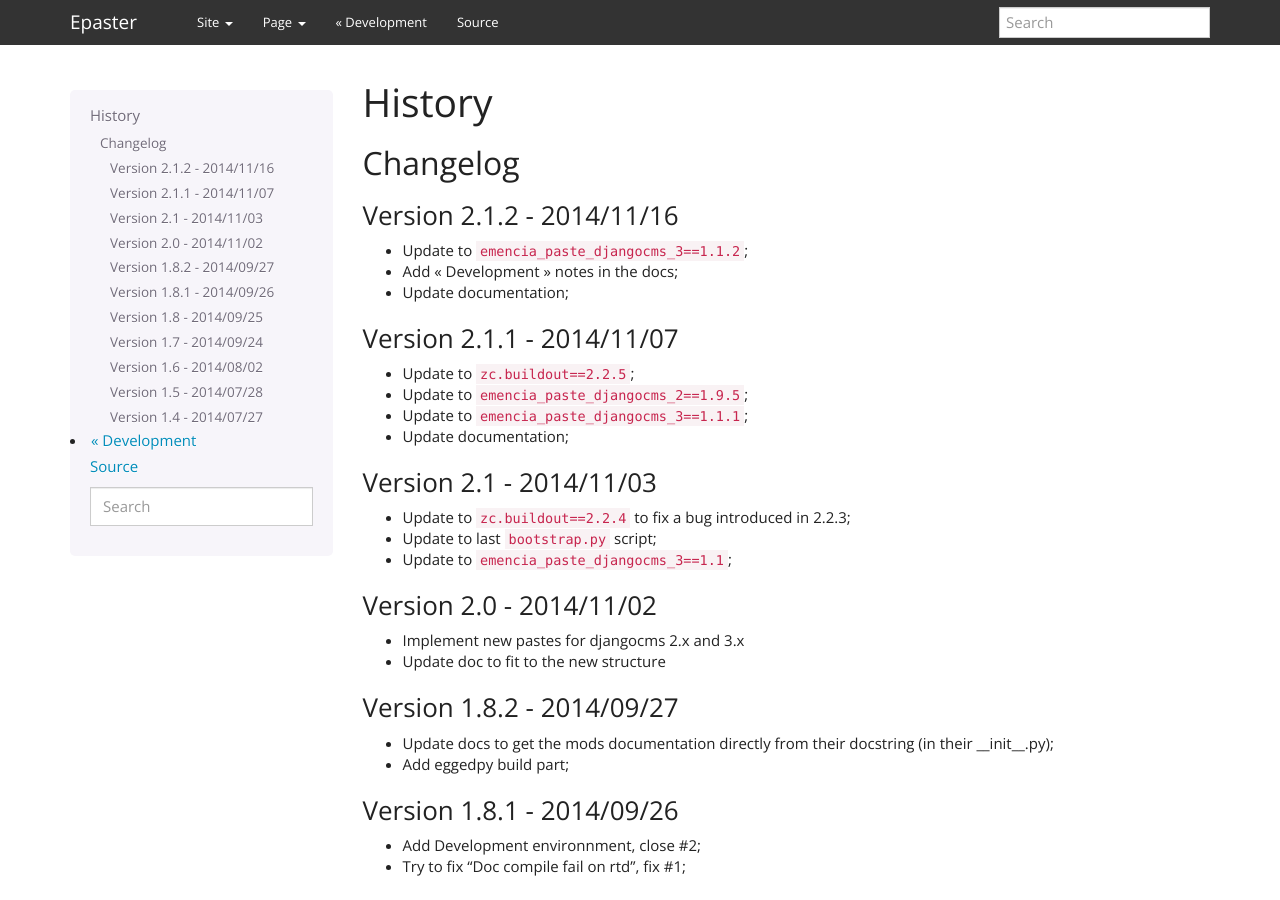
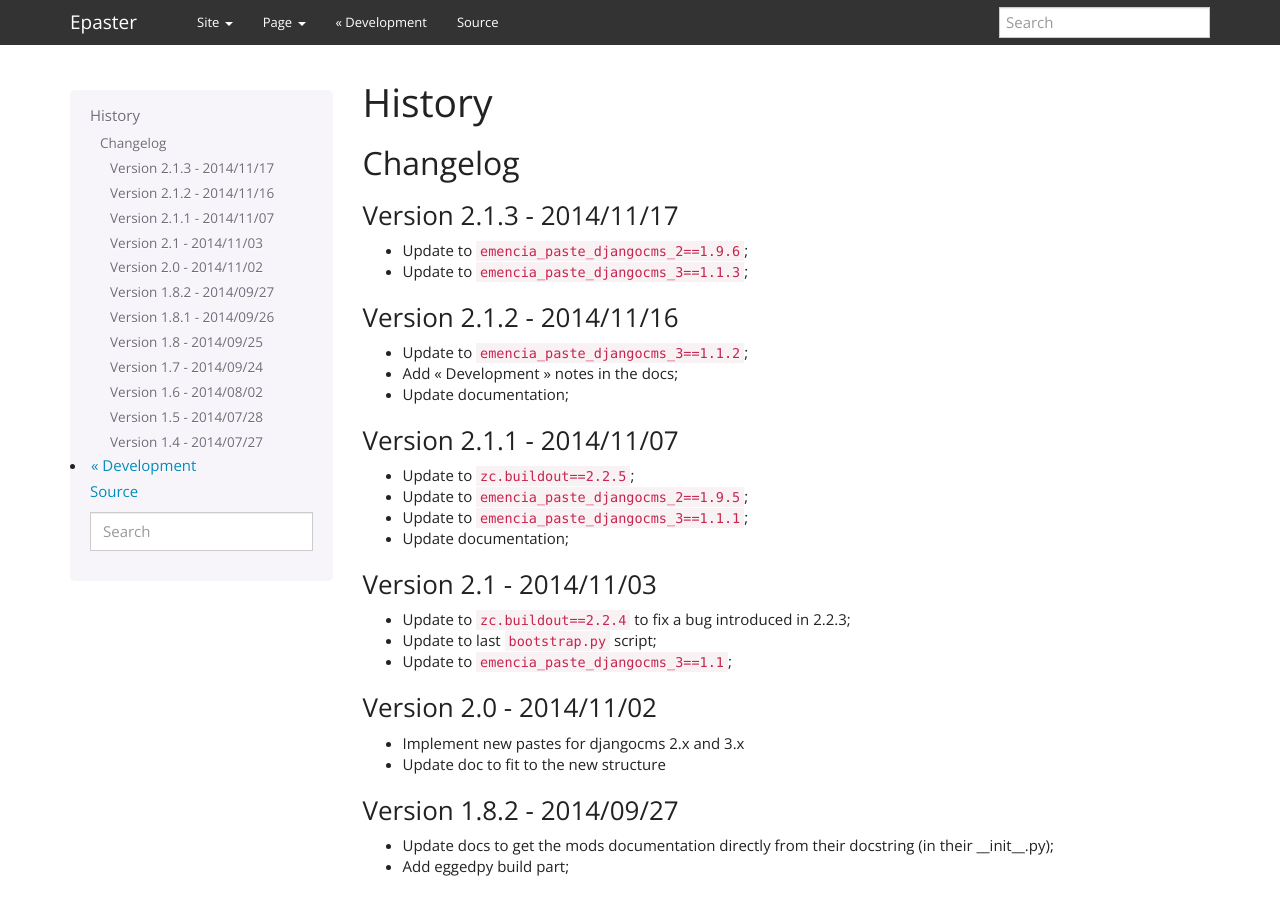
Before and after one commit to emencia/Epaster, a Sphinx documentation site: the page built from docs/history.rst, in a window 1280 px wide and 900 px high. Built offline with Sphinx 7.4.7, drawn with Linux system fonts in a browser that asks for light colours; the version number could not be read and is left out.

Commit message:
* Update to 'emencia_paste_djangocms_2==1.9.6'; * Update to 'emencia_paste_djangocms_3==1.1.3'; * bump to 2.1.3;

```diff
--- a/docs/emencia_paste_djangocms_2.rst
+++ b/docs/emencia_paste_djangocms_2.rst
@@ -344,6 +344,11 @@ At the time of installation, an automatic patch (that can be viewed in the ``pat
 Changelogs
 ==========
 
+Version 1.9.6 - 2014/11/17
+--------------------------
+
+* Mount 500 and 404 page view in urls.py when debug mode is activated;
+
 Version 1.9.5 - 2014/11/07
 --------------------------
 
--- a/docs/emencia_paste_djangocms_3.rst
+++ b/docs/emencia_paste_djangocms_3.rst
@@ -384,6 +384,11 @@ zinnia
 Changelogs
 ==========
 
+Version 1.1.3 - 2014/11/17
+--------------------------
+
+* Mount 500 and 404 page view in urls.py when debug mode is activated;
+
 Version 1.1.2 - 2014/11/16
 --------------------------
 
--- a/docs/history.rst
+++ b/docs/history.rst
@@ -7,6 +7,12 @@ History
 
 Changelog
 =========
+
+Version 2.1.3 - 2014/11/17
+--------------------------
+
+* Update to ``emencia_paste_djangocms_2==1.9.6``;
+* Update to ``emencia_paste_djangocms_3==1.1.3``;
 
 Version 2.1.2 - 2014/11/16
 --------------------------
--- a/docs/requirements.txt
+++ b/docs/requirements.txt
@@ -1,3 +1,3 @@
 # Paste templates
-emencia_paste_djangocms_2==1.9.4
-emencia_paste_djangocms_3==1.0.4
+emencia_paste_djangocms_2==1.9.6
+emencia_paste_djangocms_3==1.1.3
--- a/versions.cfg
+++ b/versions.cfg
@@ -10,8 +10,8 @@ zc.recipe.egg                 = 2.0.1
 gp.vcsdevelop                 = 2.2.3
 
 # Paste templates
-emencia_paste_djangocms_2     = 1.9.5
-emencia_paste_djangocms_3     = 1.1.2
+emencia_paste_djangocms_2     = 1.9.6
+emencia_paste_djangocms_3     = 1.1.3
 
 # Used to build the local documentation
 Sphinx                        = 1.2.3
```
